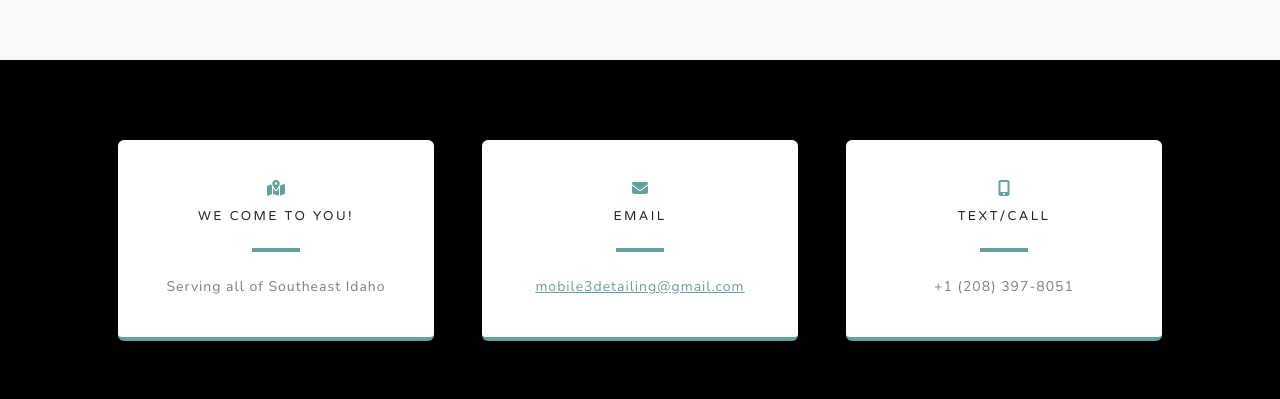
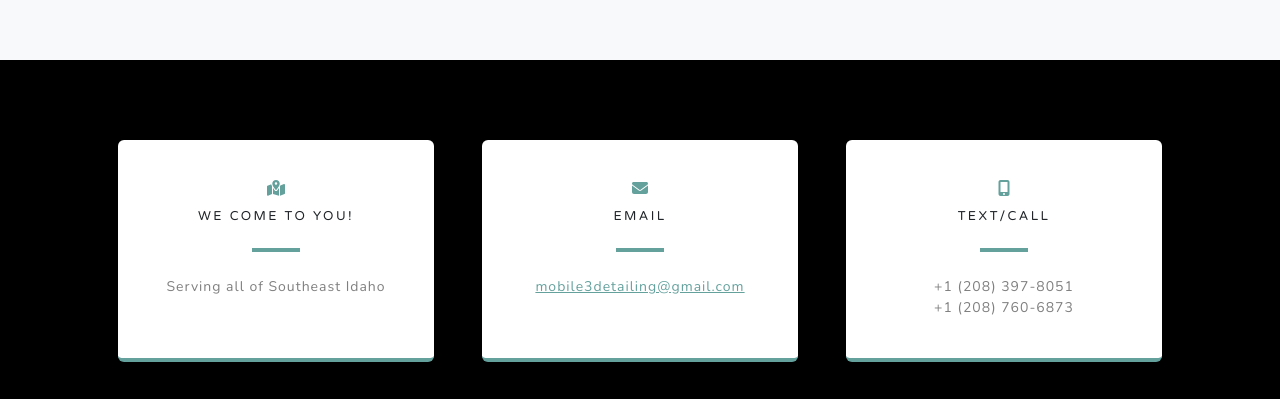
Before and after one commit to mobile3detailing/mobile3detailing.github.io, a plain HTML site: page index.html in a window 1280 px wide. Shown: the part 2343-2742 px from the top of the page. Drawn offline with nearby package versions, Linux system fonts and the light colour scheme.

Commit message:
Extra contact number

```diff
--- a/index.html
+++ b/index.html
@@ -105,6 +105,7 @@
                                 <h4 class="text-uppercase m-0">Text/Call</h4>
                                 <hr class="my-4 mx-auto" />
                                 <div class="small text-black-50">+1 (208) 397-8051</div>
+								<div class="small text-black-50">+1 (208) 760-6873</div>
                             </div>
                         </div>
                     </div>
```
